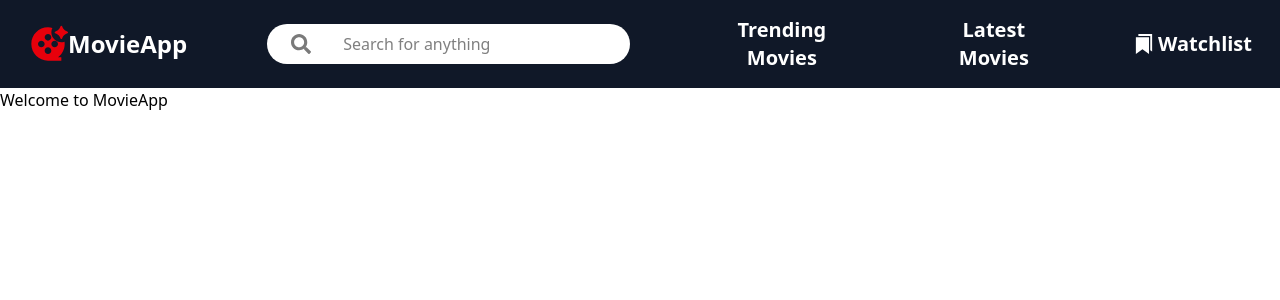
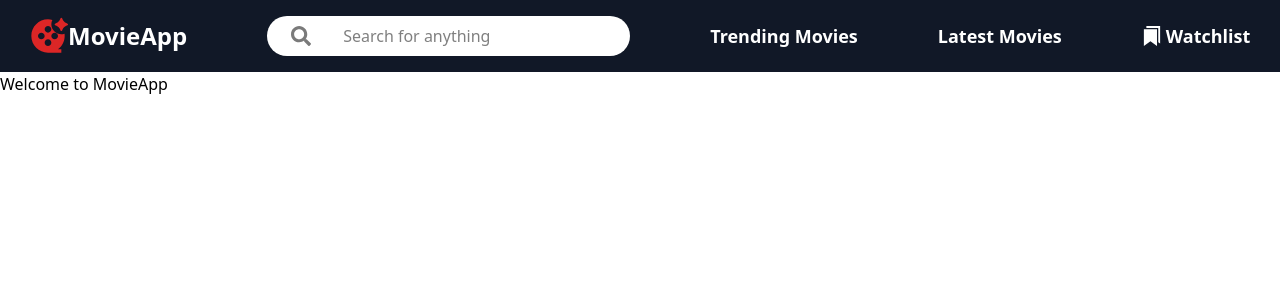
Before and after one commit to Kanchan012/MovieApp, a React (Vite) app: page / in a window 1280 px wide. Shown: the top 300 px of the page. Built offline with nearby package versions, Linux system fonts and the light colour scheme.

Commit message:
header component updated and added css for it

```diff
--- /dev/null
+++ b/src/components/Header.css
@@ -0,0 +1,78 @@
+.header {
+  background-color: #111827;
+  color: white;
+  text-align: center;
+}
+
+.header-container {
+  display: flex;
+  align-items: center;
+  padding: 1rem 1.75rem;
+  gap: 5rem;
+}
+
+.logo-section {
+  display: flex;
+  align-items: center;
+}
+
+.logo-icon {
+  width: 2.5rem;
+  height: 2.5rem;
+  color: #dc2626;
+}
+
+.logo-text {
+  font-size: 1.5rem;
+  font-weight: 700;
+}
+
+.search-box {
+  display: flex;
+  align-items: center;
+  background-color: white;
+  border-radius: 9999px;
+  padding: 0.25rem 1.5rem;
+}
+
+.search-btn {
+  background: transparent;
+  border: none;
+  cursor: pointer;
+}
+
+.search-icon {
+  width: 1.25rem;
+  height: 1.25rem;
+  color: #7a7a7a;
+}
+
+.search-input {
+  border: none;
+  outline: none;
+  color: black;
+  padding: 0 2rem;
+  height: 2rem;
+  border-radius: 9999px;
+}
+
+.nav-item {
+   font-size:large;
+  font-weight: 600;
+}
+
+.watchlist {
+  display: flex;
+  align-items: center;
+  gap: 0.25rem;
+}
+
+.watchlist-icon {
+  width: 1.25rem;
+  height: 1.25rem;
+}
+
+.watchlist-text {
+  font-size:large;
+  font-weight: 600;
+}
--- a/src/components/Header.tsx
+++ b/src/components/Header.tsx
@@ -1,38 +1,38 @@
 import { FaSearch } from "react-icons/fa";
 import { IoBookmarksSharp } from "react-icons/io5";
 import { RiMovie2AiFill } from "react-icons/ri";
+import "./Header.css";
 
-function Header() {
+const Header: React.FC = () => {
   return (
-    <header className="bg-gray-900 text-white text-center">
-      <div className="flex p-4 px-7 gap-20 items-center">
-        <div className="flex items-center">
-          <RiMovie2AiFill className="size-10 text-red-600" />
-          <h1 className="text-2xl font-bold">MovieApp</h1>
+    <header className="header">
+      <div className="header-container">
+        <div className="logo-section">
+          <RiMovie2AiFill className="logo-icon" />
+          <h1 className="logo-text">MovieApp</h1>
         </div>
 
-        <div className="flex items-center bg-white rounded-full px-6 py-1">
-          <button className="bg-transparent border-none cursor-pointer">
-            <FaSearch className="text-[#7A7A7A] size-5" />
+        <div className="search-box">
+          <button className="search-btn">
+            <FaSearch className="search-icon" />
           </button>
           <input
             type="text"
             placeholder="Search for anything"
-            className="border-none outline-none text-black px-8 h-8 rounded-full"
+            className="search-input"
           />
         </div>
 
-        <div className="text-xl font-bold"> <h1 >Trending Movies</h1></div>
-        <div className="text-xl font-bold"> <h1 >Latest Movies</h1></div>
+        <div className="nav-item">Trending Movies</div>
+        <div className="nav-item">Latest Movies</div>
 
-        <div className="flex items-center gap-1">
-          <IoBookmarksSharp className="size-5" />
-           <h1 className="text-xl font-bold">Watchlist</h1>
+        <div className="watchlist">
+          <IoBookmarksSharp className="watchlist-icon" />
+          <h1 className="watchlist-text">Watchlist</h1>
         </div>
-
       </div>
     </header>
   );
-}
+};
 
 export default Header;
```
